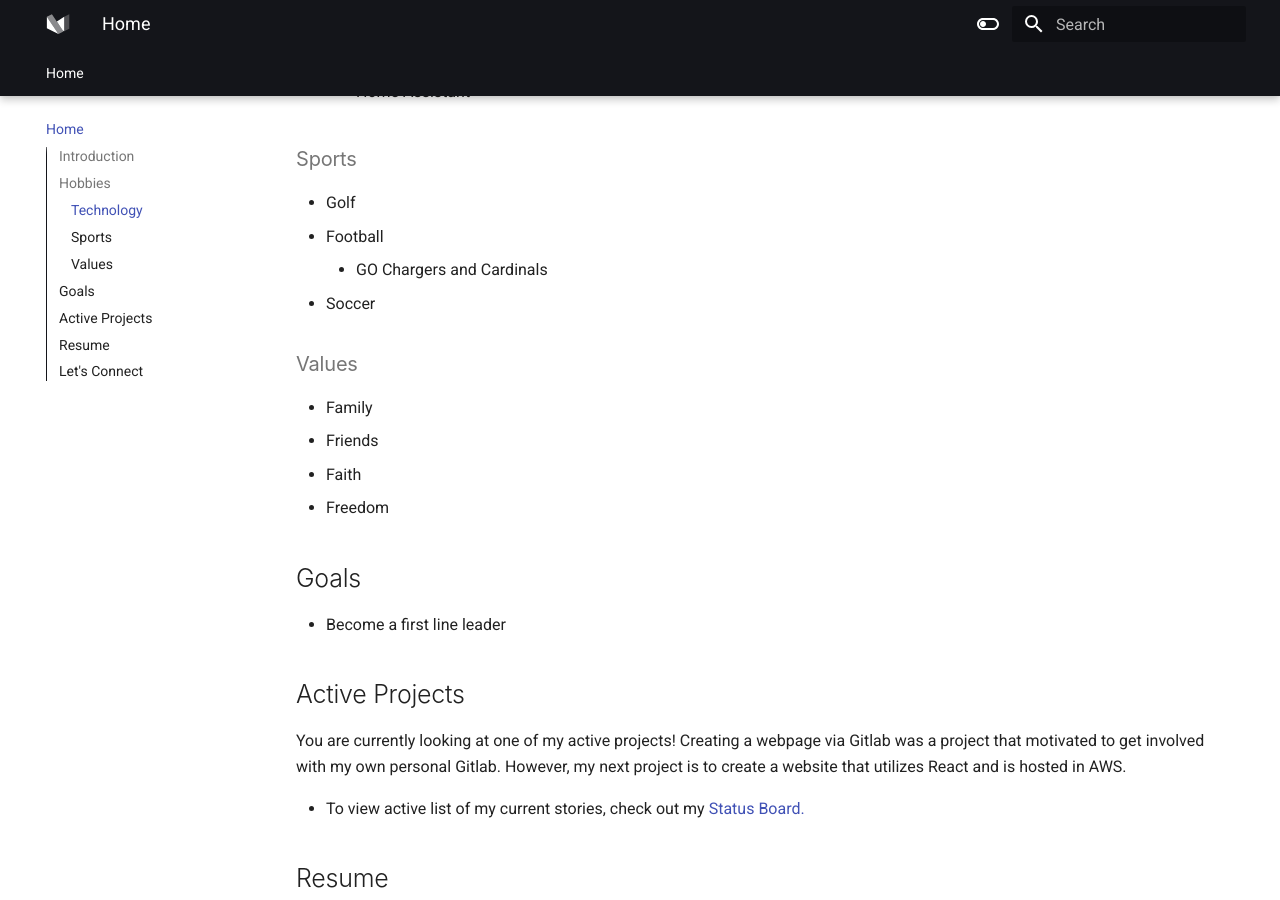
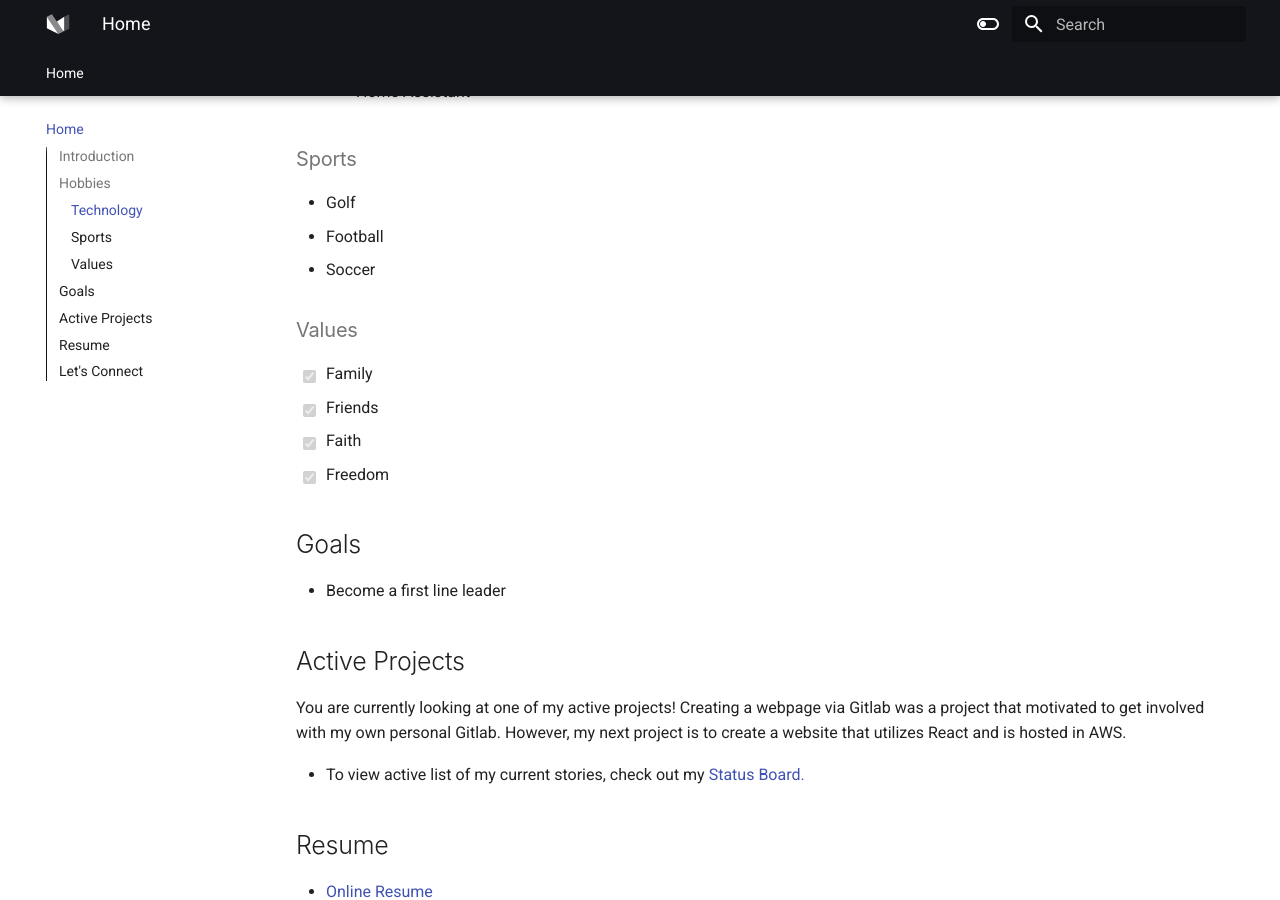
Before and after one commit to stevejoluc/stevejoluc.github.io, an MkDocs documentation site: the page built from docs/index.md, in a window 1280 px wide and 900 px high, scrolled down 673 px. Built offline with MkDocs 1.6.1 and Material for MkDocs 9.7.7, drawn with Linux system fonts in a browser that asks for light colours.

Commit message:
Update docs/index.md

```diff
--- a/docs/index.md
+++ b/docs/index.md
@@ -17,14 +17,13 @@
 ### Sports
 - Golf
 - Football
-    - GO Chargers and Cardinals
 - Soccer
 
 ### Values
-- Family
-- Friends
-- Faith
-- Freedom
+- [x] Family
+- [x] Friends
+- [x] Faith
+- [x] Freedom
 
 ## Goals
 - Become a first line leader
```
